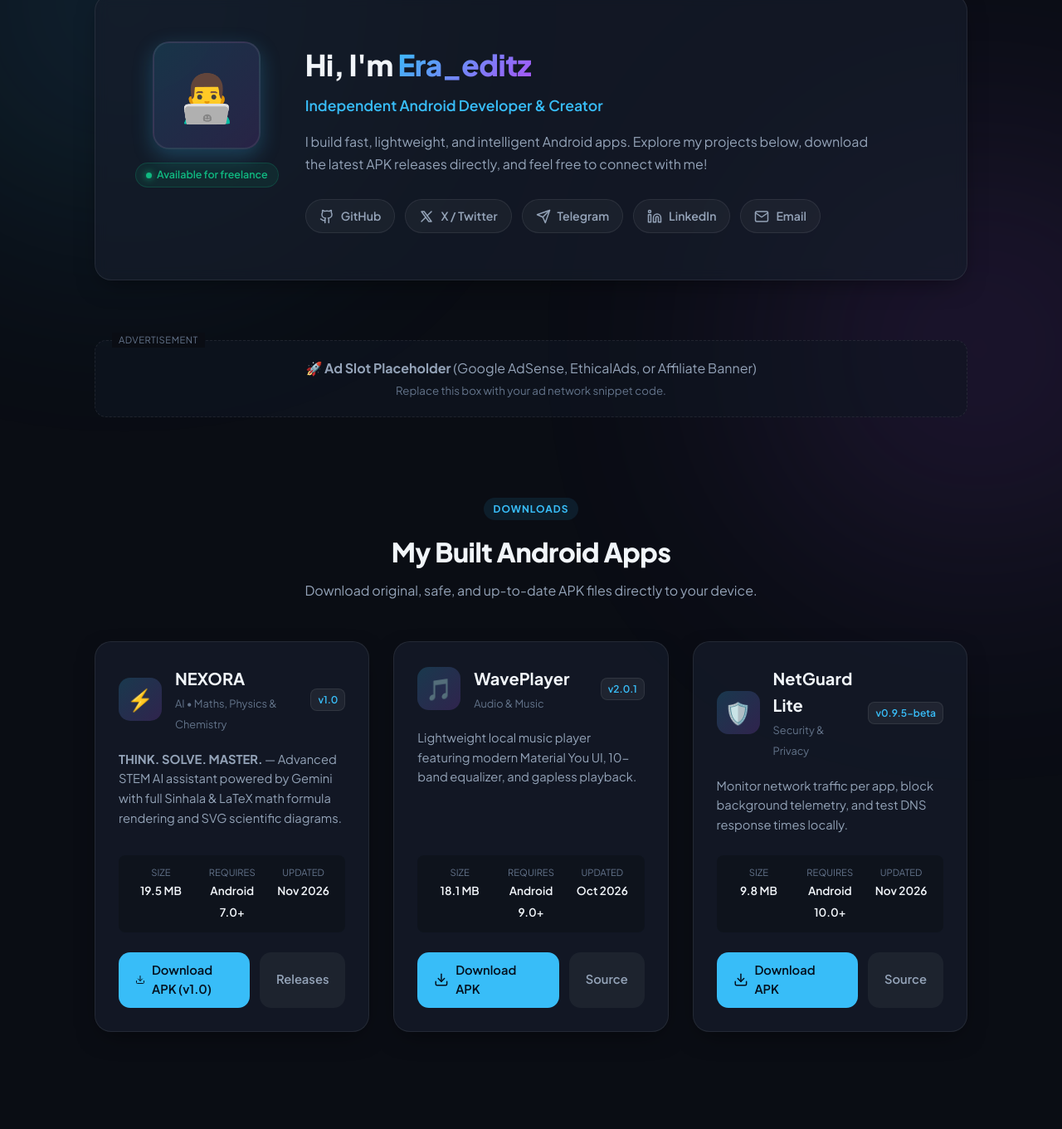
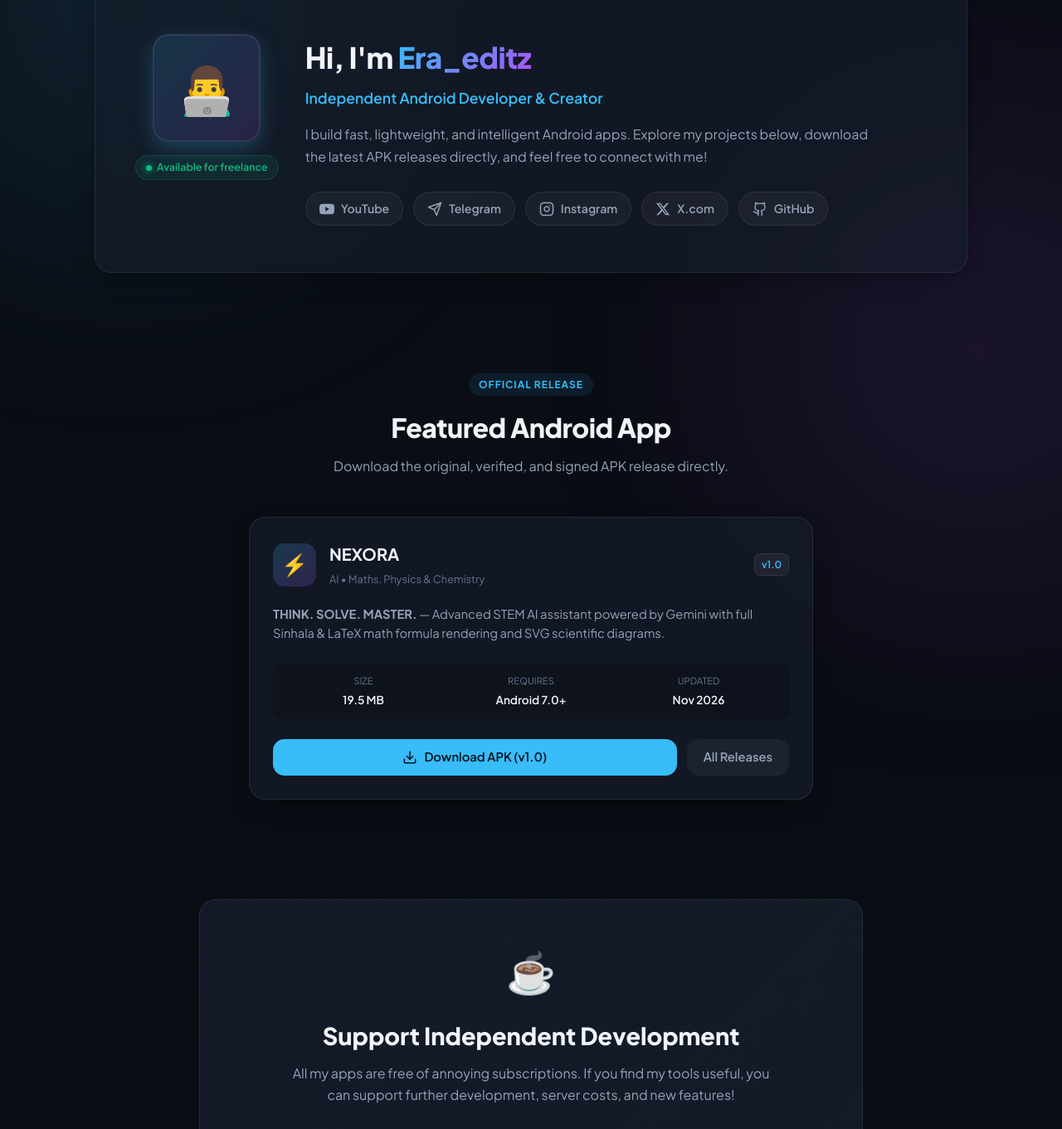
Before and after one commit to Era-Editz-17/apk-portfolio, a plain HTML site: page index.html in a window 1280 px wide. Shown: the part 150-1511 px from the top of the page at 83% size. Drawn offline with Linux system fonts and the light colour scheme.

Commit message:
Add files via upload

```diff
--- a/index.html
+++ b/index.html
@@ -24,9 +24,8 @@
       </a>
       <nav class="nav-links">
         <a href="#about">About</a>
-        <a href="#apps">My Apps</a>
+        <a href="#apps">NEXORA</a>
         <a href="#support">Support</a>
-        <a href="#contact" class="btn btn-sm btn-outline">Contact</a>
       </nav>
     </div>
   </header>
@@ -54,41 +53,27 @@
 
             <!-- Social Links -->
             <div class="social-links">
-              <a href="https://github.com/Era-Editz-17" target="_blank" rel="noopener noreferrer" class="social-pill">
+              <a href="https://youtube.com/@Era_editz_17" target="_blank" rel="noopener noreferrer" class="social-pill" title="YouTube">
+                <svg width="18" height="18" viewBox="0 0 24 24" fill="currentColor"><path d="M23.498 6.186a3.016 3.016 0 0 0-2.122-2.136C19.505 3.545 12 3.545 12 3.545s-7.505 0-9.377.505A3.017 3.017 0 0 0 .502 6.186C0 8.07 0 12 0 12s0 3.93.502 5.814a3.016 3.016 0 0 0 2.122 2.136c1.871.505 9.376.505 9.376.505s7.505 0 9.377-.505a3.015 3.015 0 0 0 2.122-2.136C24 15.93 24 12 24 12s0-3.93-.502-5.814zM9.545 15.568V8.432L15.818 12l-6.273 3.568z"/></svg>
+                <span>YouTube</span>
+              </a>
+              <a href="https://t.me/Era_editz_17" target="_blank" rel="noopener noreferrer" class="social-pill" title="Telegram">
+                <svg width="18" height="18" viewBox="0 0 24 24" fill="none" stroke="currentColor" stroke-width="2" stroke-linecap="round" stroke-linejoin="round"><line x1="22" y1="2" x2="11" y2="13"></line><polygon points="22 2 15 22 11 13 2 9 22 2"></polygon></svg>
+                <span>Telegram</span>
+              </a>
+              <a href="https://instagram.com/Era_editz_17" target="_blank" rel="noopener noreferrer" class="social-pill" title="Instagram">
+                <svg width="18" height="18" viewBox="0 0 24 24" fill="none" stroke="currentColor" stroke-width="2" stroke-linecap="round" stroke-linejoin="round"><rect x="2" y="2" width="20" height="20" rx="5" ry="5"></rect><path d="M16 11.37A4 4 0 1 1 12.63 8 4 4 0 0 1 16 11.37z"></path><line x1="17.5" y1="6.5" x2="17.51" y2="6.5"></line></svg>
+                <span>Instagram</span>
+              </a>
+              <a href="https://x.com/Era_editz_17" target="_blank" rel="noopener noreferrer" class="social-pill" title="X (Twitter)">
+                <svg width="18" height="18" viewBox="0 0 24 24" fill="currentColor"><path d="M18.244 2.25h3.308l-7.227 8.26 8.502 11.24H16.17l-5.214-6.817L4.99 21.75H1.68l7.73-8.835L1.254 2.25H8.08l4.713 6.231zm-1.161 17.52h1.833L7.084 4.126H5.117z"/></svg>
+                <span>X.com</span>
+              </a>
+              <a href="https://github.com/Era-Editz-17" target="_blank" rel="noopener noreferrer" class="social-pill" title="GitHub">
                 <svg width="18" height="18" viewBox="0 0 24 24" fill="none" stroke="currentColor" stroke-width="2" stroke-linecap="round" stroke-linejoin="round"><path d="M15 22v-4a4.8 4.8 0 0 0-1-3.5c3 0 6-2 6-5.5.08-1.25-.27-2.48-1-3.5.28-1.15.28-2.35 0-3.5 0 0-1 0-3 1.5-2.64-.5-5.36-.5-8 0C6 2 5 2 5 2c-.3 1.15-.3 2.35 0 3.5A5.403 5.403 0 0 0 4 9c0 3.5 3 5.5 6 5.5-.39.49-.68 1.05-.85 1.65-.17.6-.22 1.23-.15 1.85v4"></path><path d="M9 18c-4.51 2-5-2-7-2"></path></svg>
                 <span>GitHub</span>
               </a>
-              <a href="https://twitter.com/yourusername" target="_blank" rel="noopener noreferrer" class="social-pill">
-                <svg width="18" height="18" viewBox="0 0 24 24" fill="none" stroke="currentColor" stroke-width="2" stroke-linecap="round" stroke-linejoin="round"><path d="M4 4l11.733 16h4.267l-11.733 -16z"/><path d="M4 20l6.768 -6.768m2.46 -2.46l6.772 -6.772"/></svg>
-                <span>X / Twitter</span>
-              </a>
-              <a href="https://t.me/yourusername" target="_blank" rel="noopener noreferrer" class="social-pill">
-                <svg width="18" height="18" viewBox="0 0 24 24" fill="none" stroke="currentColor" stroke-width="2" stroke-linecap="round" stroke-linejoin="round"><line x1="22" y1="2" x2="11" y2="13"></line><polygon points="22 2 15 22 11 13 2 9 22 2"></polygon></svg>
-                <span>Telegram</span>
-              </a>
-              <a href="https://linkedin.com/in/yourusername" target="_blank" rel="noopener noreferrer" class="social-pill">
-                <svg width="18" height="18" viewBox="0 0 24 24" fill="none" stroke="currentColor" stroke-width="2" stroke-linecap="round" stroke-linejoin="round"><path d="M16 8a6 6 0 0 1 6 6v7h-4v-7a2 2 0 0 0-2-2 2 2 0 0 0-2 2v7h-4v-7a6 6 0 0 1 6-6z"></path><rect x="2" y="9" width="4" height="12"></rect><circle cx="4" cy="4" r="2"></circle></svg>
-                <span>LinkedIn</span>
-              </a>
-              <a href="mailto:your.email@example.com" class="social-pill">
-                <svg width="18" height="18" viewBox="0 0 24 24" fill="none" stroke="currentColor" stroke-width="2" stroke-linecap="round" stroke-linejoin="round"><path d="M4 4h16c1.1 0 2 .9 2 2v12c0 1.1-.9 2-2 2H4c-1.1 0-2-.9-2-2V6c0-1.1.9-2 2-2z"></path><polyline points="22,6 12,13 2,6"></polyline></svg>
-                <span>Email</span>
-              </a>
             </div>
-          </div>
-        </div>
-      </div>
-    </section>
-
-    <!-- Top Ad Slot Banner (Monetization Placeholder) -->
-    <section class="section-ad">
-      <div class="container">
-        <div class="ad-container">
-          <span class="ad-label">Advertisement</span>
-          <!-- Paste your AdSense / Adsterra / EthicalAds script or banner HTML below -->
-          <div class="ad-placeholder">
-            <p>🚀 <strong>Ad Slot Placeholder</strong> (Google AdSense, EthicalAds, or Affiliate Banner)</p>
-            <small>Replace this box with your ad network snippet code.</small>
           </div>
         </div>
       </div>
@@ -98,9 +83,9 @@
     <section id="apps" class="section">
       <div class="container">
         <div class="section-header">
-          <div class="badge">Downloads</div>
-          <h2>My Built Android Apps</h2>
-          <p>Download original, safe, and up-to-date APK files directly to your device.</p>
+          <div class="badge">Official Release</div>
+          <h2>Featured Android App</h2>
+          <p>Download the original, verified, and signed APK release directly.</p>
         </div>
 
         <div class="apps-grid">
@@ -141,91 +126,7 @@
                 <svg width="18" height="18" viewBox="0 0 24 24" fill="none" stroke="currentColor" stroke-width="2" stroke-linecap="round" stroke-linejoin="round"><path d="M21 15v4a2 2 0 0 1-2 2H5a2 2 0 0 1-2-2v-4"></path><polyline points="7 10 12 15 17 10"></polyline><line x1="12" y1="15" x2="12" y2="3"></line></svg>
                 <span>Download APK (v1.0)</span>
               </a>
-              <a href="https://github.com/Era-Editz-17/apk-portfolio/releases" target="_blank" class="btn btn-ghost">Releases</a>
-            </div>
-          </article>
-
-          <!-- App Card 2 -->
-          <article class="app-card">
-            <div class="app-card-top">
-              <div class="app-icon-box">
-                <span class="app-icon-emoji">🎵</span>
-              </div>
-              <div class="app-main-info">
-                <h3 class="app-title">WavePlayer</h3>
-                <span class="app-category">Audio & Music</span>
-              </div>
-              <div class="app-version-badge">v2.0.1</div>
-            </div>
-
-            <p class="app-desc">
-              Lightweight local music player featuring modern Material You UI, 10-band equalizer, and gapless playback.
-            </p>
-
-            <div class="app-meta-list">
-              <div class="meta-item">
-                <span class="meta-label">Size</span>
-                <span class="meta-val">18.1 MB</span>
-              </div>
-              <div class="meta-item">
-                <span class="meta-label">Requires</span>
-                <span class="meta-val">Android 9.0+</span>
-              </div>
-              <div class="meta-item">
-                <span class="meta-label">Updated</span>
-                <span class="meta-val">Oct 2026</span>
-              </div>
-            </div>
-
-            <div class="app-actions">
-              <!-- Direct APK link -->
-              <a href="#" class="btn btn-primary download-btn" data-app="WavePlayer v2.0.1">
-                <svg width="18" height="18" viewBox="0 0 24 24" fill="none" stroke="currentColor" stroke-width="2" stroke-linecap="round" stroke-linejoin="round"><path d="M21 15v4a2 2 0 0 1-2 2H5a2 2 0 0 1-2-2v-4"></path><polyline points="7 10 12 15 17 10"></polyline><line x1="12" y1="15" x2="12" y2="3"></line></svg>
-                <span>Download APK</span>
-              </a>
-              <a href="https://github.com/yourusername" target="_blank" class="btn btn-ghost">Source</a>
-            </div>
-          </article>
-
-          <!-- App Card 3 (Placeholder for your 3rd app) -->
-          <article class="app-card">
-            <div class="app-card-top">
-              <div class="app-icon-box">
-                <span class="app-icon-emoji">🛡️</span>
-              </div>
-              <div class="app-main-info">
-                <h3 class="app-title">NetGuard Lite</h3>
-                <span class="app-category">Security & Privacy</span>
-              </div>
-              <div class="app-version-badge">v0.9.5-beta</div>
-            </div>
-
-            <p class="app-desc">
-              Monitor network traffic per app, block background telemetry, and test DNS response times locally.
-            </p>
-
-            <div class="app-meta-list">
-              <div class="meta-item">
-                <span class="meta-label">Size</span>
-                <span class="meta-val">9.8 MB</span>
-              </div>
-              <div class="meta-item">
-                <span class="meta-label">Requires</span>
-                <span class="meta-val">Android 10.0+</span>
-              </div>
-              <div class="meta-item">
-                <span class="meta-label">Updated</span>
-                <span class="meta-val">Nov 2026</span>
-              </div>
-            </div>
-
-            <div class="app-actions">
-              <!-- Direct APK link -->
-              <a href="#" class="btn btn-primary download-btn" data-app="NetGuard Lite v0.9.5">
-                <svg width="18" height="18" viewBox="0 0 24 24" fill="none" stroke="currentColor" stroke-width="2" stroke-linecap="round" stroke-linejoin="round"><path d="M21 15v4a2 2 0 0 1-2 2H5a2 2 0 0 1-2-2v-4"></path><polyline points="7 10 12 15 17 10"></polyline><line x1="12" y1="15" x2="12" y2="3"></line></svg>
-                <span>Download APK</span>
-              </a>
-              <a href="https://github.com/yourusername" target="_blank" class="btn btn-ghost">Source</a>
+              <a href="https://github.com/Era-Editz-17/apk-portfolio/releases" target="_blank" class="btn btn-ghost">All Releases</a>
             </div>
           </article>
         </div>
@@ -277,19 +178,6 @@
         </div>
       </div>
     </section>
-
-    <!-- Bottom Ad Slot Banner -->
-    <section class="section-ad">
-      <div class="container">
-        <div class="ad-container">
-          <span class="ad-label">Advertisement</span>
-          <div class="ad-placeholder">
-            <p>📢 <strong>Banner Ad Placement</strong></p>
-            <small>Earn revenue whenever visitors view or click your sponsors.</small>
-          </div>
-        </div>
-      </div>
-    </section>
   </main>
 
   <!-- Footer -->
--- a/styles.css
+++ b/styles.css
@@ -302,9 +302,14 @@ body {
 
 /* APK Cards Grid */
 .apps-grid {
-  display: grid;
-  grid-template-columns: repeat(auto-fill, minmax(320px, 1fr));
-  gap: 1.8rem;
+  display: flex;
+  justify-content: center;
+  align-items: center;
+  width: 100%;
+}
+.apps-grid .app-card {
+  max-width: 680px;
+  width: 100%;
 }
 .app-card {
   background: var(--bg-card);
```
